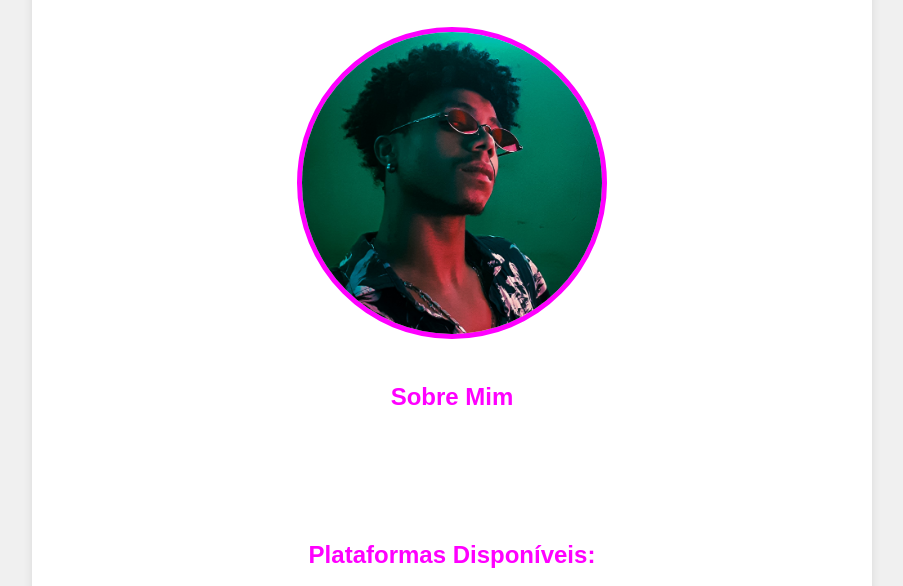
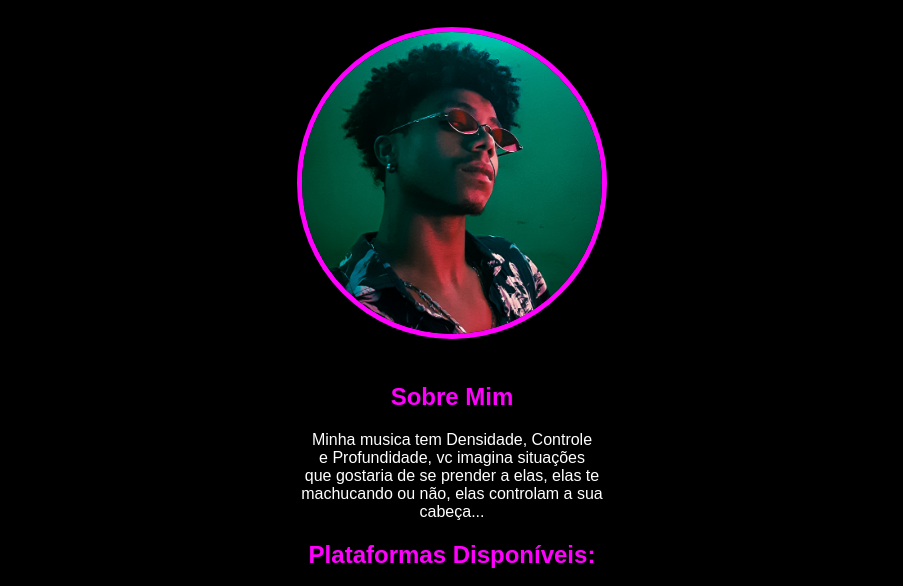
Before and after one commit to Mihzuro/Lider-Site-Wave, a plain HTML site: page index.html in a window 1280 px wide. Shown: the part 93-679 px from the top of the page, without its empty margins (188-1091 px from the left). Drawn offline with Linux system fonts and the light colour scheme.

Commit message:
Update index.html

```diff
--- a/index.html
+++ b/index.html
@@ -10,7 +10,7 @@
         body {
             text-align: center;
             font-family: Arial, sans-serif;
-            background-color: #f0f0f0;
+            background-color: #000;
             margin: 0;
             padding: 0;
         }
@@ -25,7 +25,7 @@
         .container {
             max-width: 800px;
             margin: 0 auto;
-            background-color: #fff;
+            background-color: #000;
             padding: 20px;
             border-radius: 10px;
             box-shadow: 0 0 10px rgba(0, 0, 0, 0.1);
```
